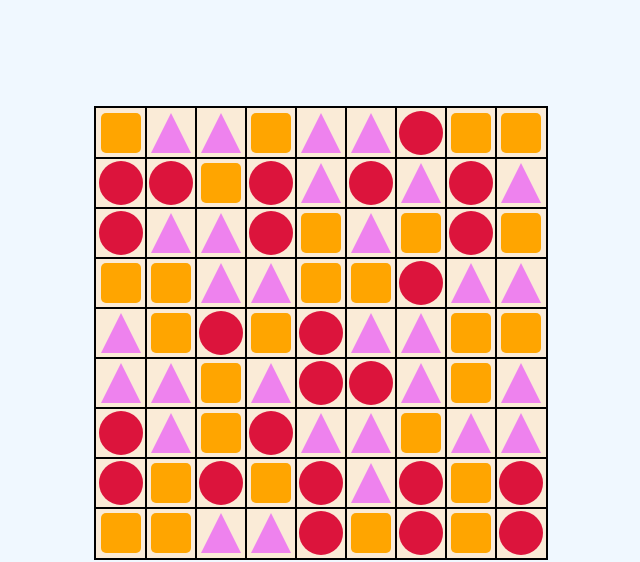
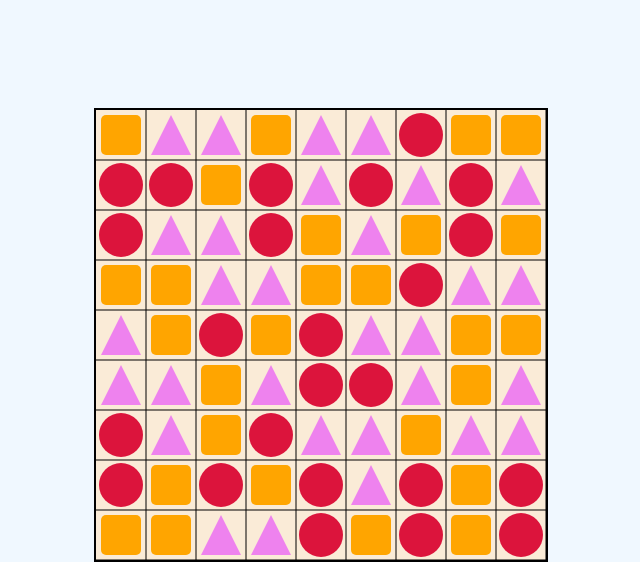
Before and after one commit to jhoncool/match-3, a plain HTML site: page index.html in a window 1280 px wide. Shown: the top 562 px of the page, without its empty margins (319-959 px from the left). Drawn offline with Linux system fonts and the light colour scheme.

Commit message:
refactor scene grid

```diff
--- a/css/main.css
+++ b/css/main.css
@@ -8,16 +8,10 @@ body {
 
 .scene {
     background-color: antiquewhite;
-    outline: 2px solid black;
+    border: 2px solid black;
     position: relative;
     margin: 0 auto;
     top: 100px;
-}
-
-.cell {
-    pointer-events: none;
-    outline: 1px solid black;
-    position: absolute;
 }
 
 .circle {
--- a/js/Scene.js
+++ b/js/Scene.js
@@ -408,19 +408,28 @@
     }
 
     __create_grid() {
-      let $div;
-      let position;
-      const count_cells = this.rows * this.columns;
-
-      for (let i = 0; i < count_cells; i++) {
-        position = this.__get_position_by_idx_in_grid(i);
-        $div = document.createElement('div');
-        $div.classList.add('cell', `cell_${i}`);
-        $div.style.width = this.item_size + 'px';
-        $div.style.height = this.item_size + 'px';
-        $div.style.top = position.top + 'px';
-        $div.style.left = position.left + 'px';
-        this.$scene.appendChild($div);
+      let $canvas = document.createElement('canvas');
+      this.$scene.appendChild($canvas);
+      let canvas_width = this.columns * this.item_size;
+      let canvas_height = this.rows * this.item_size;
+      $canvas.style.width = canvas_width + 'px';
+      $canvas.style.height = canvas_height + 'px';
+      $canvas.setAttribute("width", `${canvas_width}`);
+      $canvas.setAttribute("height", `${canvas_height}`);
+      $canvas.style.top = 0 + 'px';
+      $canvas.style.left = 0 + 'px';
+      let ctx = $canvas.getContext("2d");
+      for (let i = 1; i <= this.columns; i++) {
+        ctx.beginPath();
+        ctx.moveTo(i * this.item_size, 0);
+        ctx.lineTo(i * this.item_size, canvas_height);
+        ctx.stroke();
+      }
+      for (let i = 1; i <= this.rows; i++) {
+        ctx.beginPath();
+        ctx.moveTo(0, i * this.item_size);
+        ctx.lineTo(canvas_width, i * this.item_size);
+        ctx.stroke();
       }
     }
 
--- a/js/module.js
+++ /dev/null
@@ -1,5 +0,0 @@
-;(function(){
-  "use strict";
-
-
-})();
```
